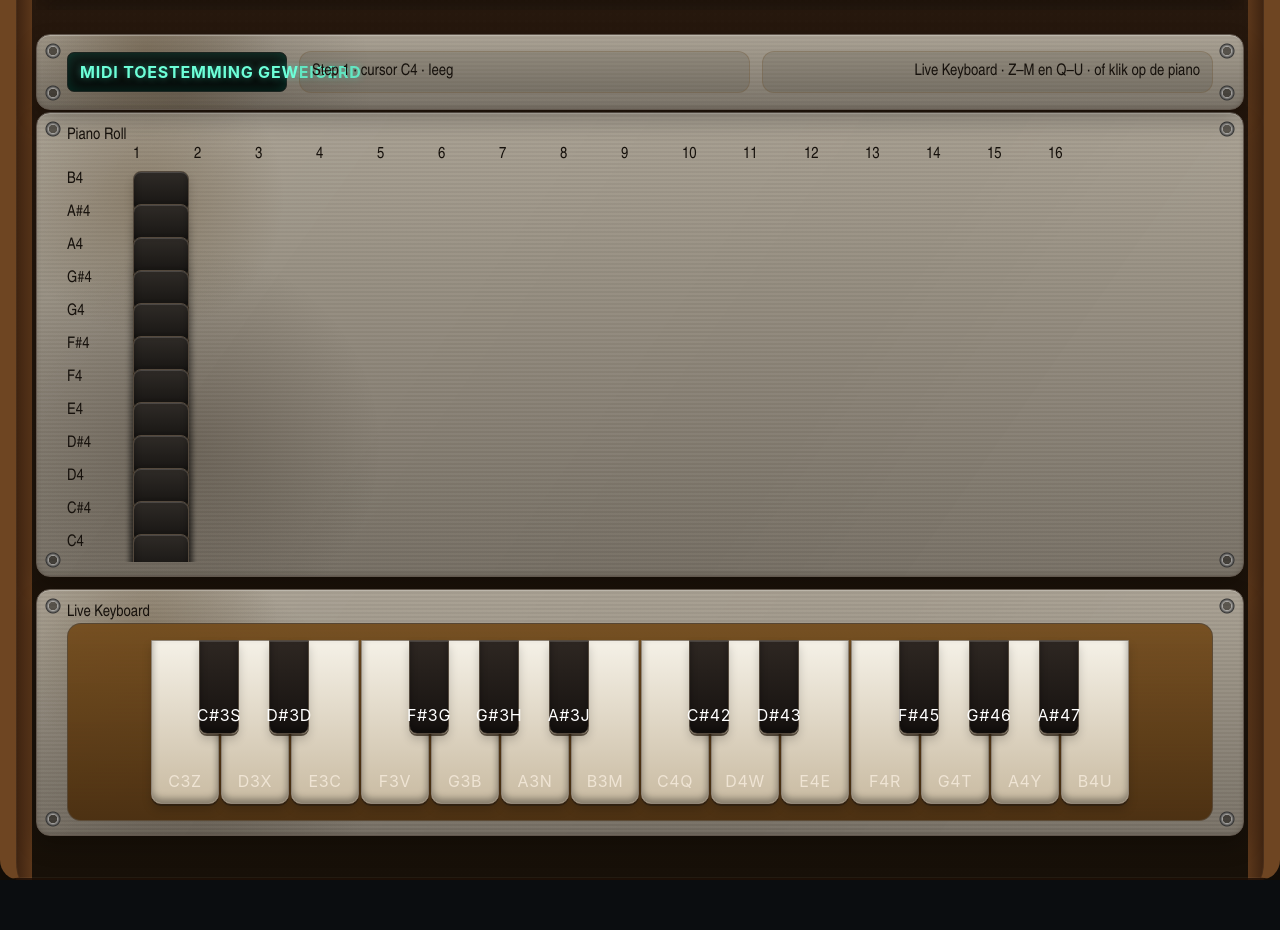
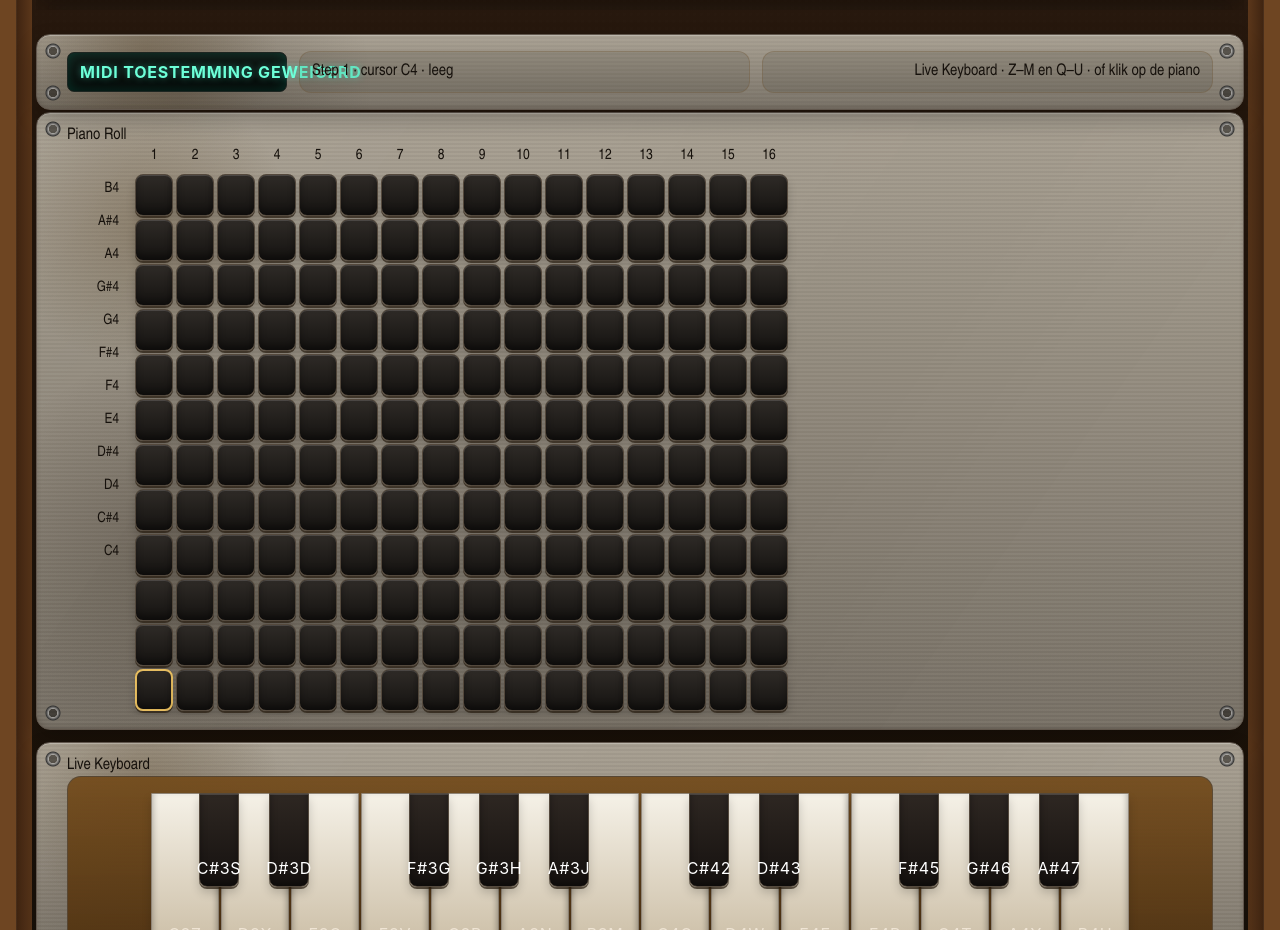
Before and after one commit to wimfish/midiSequencer, a website: page public/fm-prototype.html in a window 1280 px wide. Shown: the part 540-1470 px from the top of the page. Before the commit the page ends 1420 px from the top, so only its background shows below. Drawn offline with Linux system fonts and the light colour scheme; a web font is replaced by a local one.

Commit message:
fm update allmost fixed

```diff
--- a/public/fm-prototype.css
+++ b/public/fm-prototype.css
@@ -94,54 +94,130 @@ body.fm-prototype-page input {
    SEQUENCER GRID
 ========================================= */
 
+:root {
+  --fm-step-size: 38px;
+  --fm-row-height: 30px;
+  --fm-label-width: 60px;
+  --fm-step-count: 16;
+  --fm-row-count: 12;
+  --fm-grid-gap: 3px;
+}
+
+.fm-sequencer-card {
+  overflow: hidden;
+}
+
 .fm-sequencer-inner {
-  min-width: max-content;
+  width: 100%;
+  min-width: 0;
 }
 
 .grid-header {
   display: grid;
-  grid-auto-flow: column;
-  grid-auto-columns: var(--fm-grid-step-width);
+  grid-template-columns: repeat(var(--fm-step-count), var(--fm-step-size));
   gap: var(--fm-grid-gap);
-  margin-left: calc(var(--fm-note-label-width) + 8px);
-  margin-bottom: 6px;
+  width: max-content;
+  margin-left: calc(var(--fm-label-width) + 8px);
+  margin-bottom: 8px;
+}
+
+.header-step {
+  width: var(--fm-step-size);
+  height: 20px;
+  display: flex;
+  align-items: center;
+  justify-content: center;
+  border-radius: 6px;
+  font-size: 0.92rem;
+  line-height: 1;
+}
+
+.header-step.has-data {
+  opacity: 1;
+}
+
+.header-step.current {
+  border: 1px solid rgba(71, 229, 194, 0.72);
+  background: rgba(71, 229, 194, 0.14);
+  box-shadow: 0 0 10px rgba(71, 229, 194, 0.24);
 }
 
 .grid-wrap {
   display: grid;
-  grid-template-columns: var(--fm-note-label-width) auto;
+  grid-template-columns: var(--fm-label-width) max-content;
   gap: 8px;
+  align-items: start;
   overflow-x: auto;
+  overflow-y: hidden;
+  padding-bottom: 4px;
 }
 
 .note-labels {
   display: grid;
-  grid-auto-rows: var(--fm-grid-row-height);
+  grid-template-rows: repeat(var(--fm-row-count), var(--fm-row-height));
   gap: var(--fm-grid-gap);
-  width: var(--fm-note-label-width);
+  width: var(--fm-label-width);
+}
+
+.note-label {
+  height: var(--fm-row-height);
+  display: flex;
+  align-items: center;
+  justify-content: flex-end;
+  padding-right: 8px;
+  font-size: 0.9rem;
+  line-height: 1;
+  white-space: nowrap;
 }
 
 .grid {
+  display: flex;
+  flex-direction: column;
+  gap: var(--fm-grid-gap);
+  width: max-content;
+}
+
+.grid-row {
   display: grid;
-  grid-auto-flow: column;
-  grid-auto-columns: var(--fm-grid-step-width);
-  grid-template-rows: repeat(auto-fit, var(--fm-grid-row-height));
+  grid-template-columns: repeat(var(--fm-step-count), var(--fm-step-size));
   gap: var(--fm-grid-gap);
 }
 
-.grid button {
-  width: 100%;
-  height: var(--fm-grid-row-height);
+.cell {
+  width: var(--fm-step-size);
+  height: var(--fm-row-height);
   border-radius: var(--fm-grid-radius);
-  border: 1px solid rgba(115,87,51,0.28);
+  border: 1px solid rgba(115, 87, 51, 0.30);
   background:
-    linear-gradient(180deg, rgba(255,255,255,0.08), rgba(0,0,0,0.1)),
+    linear-gradient(180deg, rgba(255,255,255,0.08), rgba(255,255,255,0.01) 36%, rgba(0,0,0,0.10)),
     linear-gradient(180deg, #2a2118, #15120f);
+  box-shadow:
+    inset 0 1px 0 rgba(255,255,255,0.10),
+    inset 0 -6px 10px rgba(0,0,0,0.16);
+  transition: border-color 0.12s ease, box-shadow 0.12s ease, transform 0.08s ease;
 }
 
-.grid button.active {
-  background: linear-gradient(180deg, #6d5632, #3f2f1e);
-  box-shadow: 0 0 10px var(--fm-step-glow);
+.cell:hover {
+  border-color: rgba(255, 209, 102, 0.52);
+}
+
+.cell.has-note {
+  background:
+    linear-gradient(180deg, rgba(255,255,255,0.22), rgba(255,255,255,0.06) 34%, rgba(0,0,0,0.08)),
+    linear-gradient(180deg, #6d5632 0%, #3f2f1e 100%);
+  box-shadow:
+    inset 0 1px 0 rgba(255,250,232,0.32),
+    0 0 10px var(--fm-step-glow);
+}
+
+.cell.cursor {
+  outline: 2px solid rgba(255, 209, 102, 0.86);
+  outline-offset: -2px;
+}
+
+.cell.flash-denied {
+  border-color: rgba(255, 90, 90, 0.9);
+  box-shadow: 0 0 12px rgba(255, 90, 90, 0.32);
 }
 
 /* =========================================
--- a/public/fm-prototype.js
+++ b/public/fm-prototype.js
@@ -154,27 +154,29 @@ function getVisibleRows() {
 
 function updateGridScale() {
   const width = window.innerWidth;
-  let stepSize = 60;
-  let rowHeight = 40;
-  let labelWidth = 82;
-  let gap = 5;
+  let stepSize = 46;
+  let rowHeight = 34;
+  let labelWidth = 64;
+  let gap = 4;
 
   if (state.steps >= 32) {
-    stepSize = width < 900 ? 24 : 30;
-    rowHeight = width < 900 ? 24 : 28;
-    labelWidth = width < 900 ? 60 : 68;
+    stepSize = width < 1200 ? 20 : 24;
+    rowHeight = width < 1200 ? 22 : 24;
+    labelWidth = width < 1200 ? 52 : 56;
+    gap = 2;
+  } else if (state.steps >= 16) {
+    stepSize = width < 1200 ? 32 : 38;
+    rowHeight = width < 1200 ? 26 : 30;
+    labelWidth = width < 1200 ? 56 : 60;
     gap = 3;
-  } else if (state.steps >= 16) {
-    stepSize = width < 900 ? 38 : 60;
-    rowHeight = width < 900 ? 30 : 40;
-    labelWidth = width < 900 ? 64 : 82;
-    gap = width < 900 ? 4 : 5;
   }
 
   document.documentElement.style.setProperty("--fm-step-size", `${stepSize}px`);
   document.documentElement.style.setProperty("--fm-row-height", `${rowHeight}px`);
   document.documentElement.style.setProperty("--fm-label-width", `${labelWidth}px`);
   document.documentElement.style.setProperty("--fm-grid-gap", `${gap}px`);
+  document.documentElement.style.setProperty("--fm-step-count", String(state.steps));
+  document.documentElement.style.setProperty("--fm-row-count", String(getVisibleRows().length));
 }
 
 function normalizeStep(step) {
```
